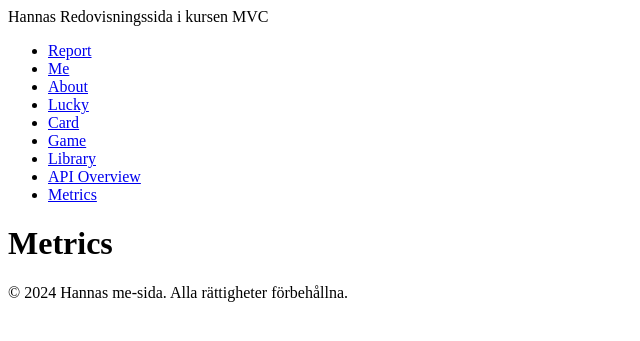
After one commit to hagw23bth/BTH-MVC, a Symfony app: template templates/metrics.html.twig in a window 1280 px wide. The commit adds this page. Shown: the top 341 px of the page, without its empty margins (0-640 px from the left). Run offline with Twig, Linux system fonts and the light colour scheme; the template is opened without the code that fills it, so the values that code supplies are empty; some libraries are stand-ins or nearby versions.

Commit message:
kmom06 - metrics route and template

```diff
--- a/composer.json
+++ b/composer.json
@@ -13,6 +13,7 @@
         "doctrine/doctrine-bundle": "^2.12",
         "doctrine/doctrine-migrations-bundle": "^3.3",
         "doctrine/orm": "^3.1",
+        "league/commonmark": "^2.4",
         "phpdocumentor/reflection-docblock": "^5.3",
         "phpstan/phpdoc-parser": "^1.28",
         "symfony/asset": "7.0.*",
--- a/src/Controller/ControllerTwig.php
+++ b/src/Controller/ControllerTwig.php
@@ -36,6 +36,12 @@ class ControllerTwig extends AbstractController
     public function report(): Response
     {
         return $this->render('report.html.twig');
+    }
+
+    #[Route("/metrics", name: "metrics")]
+    public function metrics(): Response
+    {
+        return $this->render('metrics.html.twig');
     }
 
     // Route to show API routes
--- a/templates/base.html.twig
+++ b/templates/base.html.twig
@@ -31,6 +31,7 @@
                     <li><a href="{{ path('game') }}">Game</a></li>
                     <li><a href="{{ path('library_home') }}">Library</a></li>
                     <li><a href="{{ path('api') }}">API Overview</a></li>
+                    <li><a href="{{ path('metrics') }}">Metrics</a></li>
                 </ul>
             </nav>
             {% block body %}{% endblock %}
--- /dev/null
+++ b/templates/metrics.html.twig
@@ -0,0 +1,9 @@
+{% extends "base.html.twig" %}
+
+{% block title %}Metrics{% endblock %}
+
+{% block body %}
+    <div class="inner-container">
+        <h1>Metrics</h1>
+    </div>
+{% endblock %}
```
Also changed, not shown: 1 other file.
